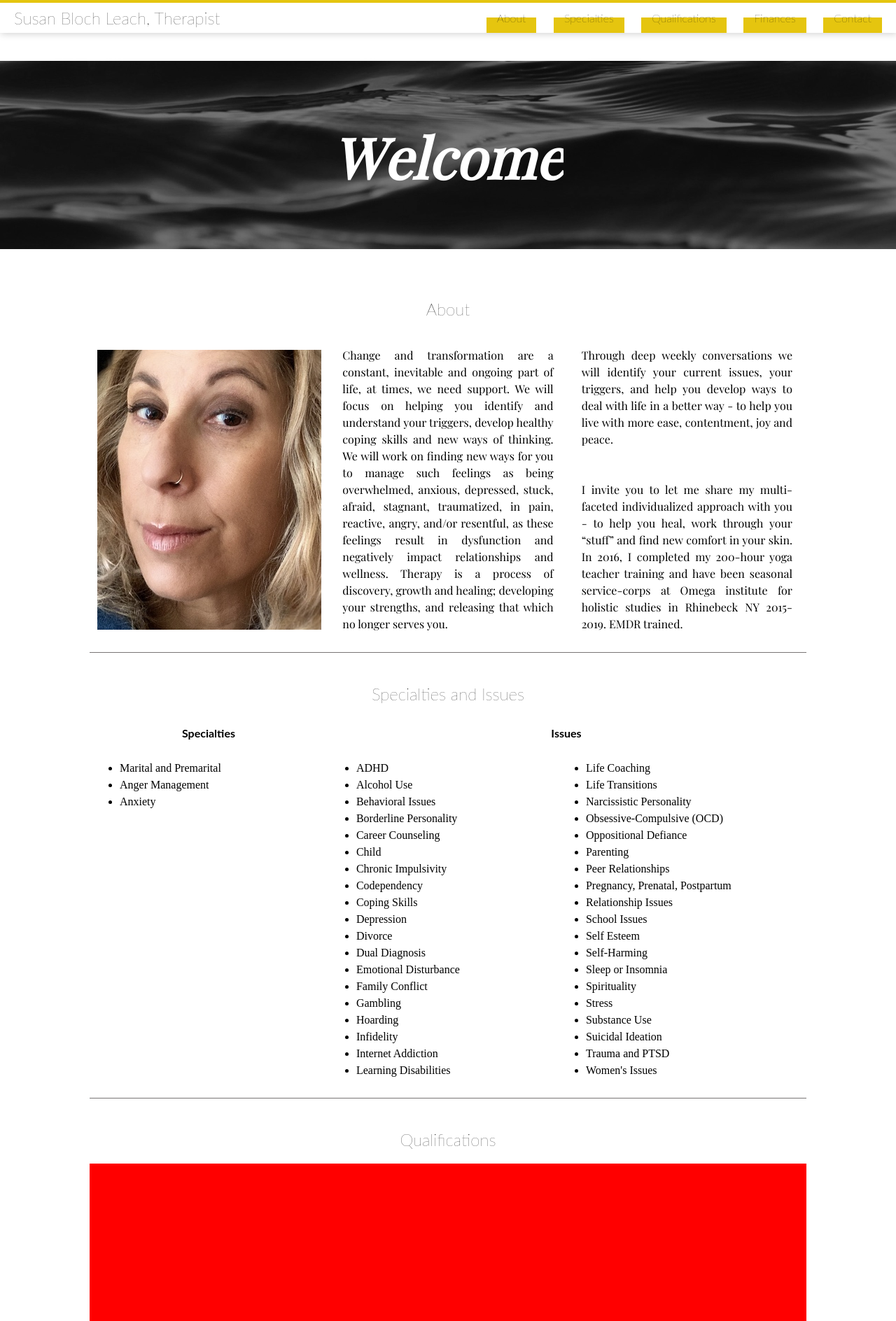
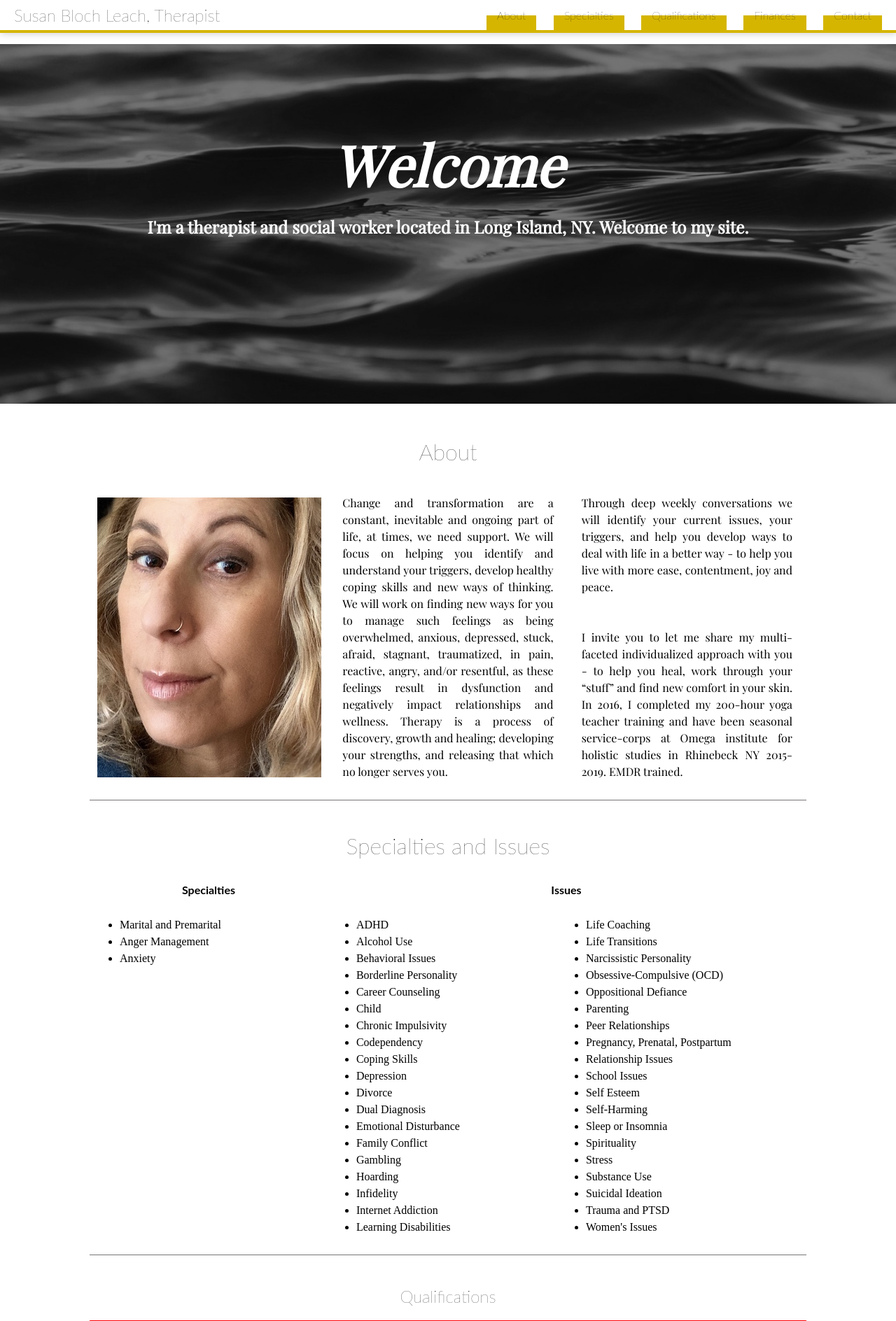
Before and after one commit to levileach/sbl-therapy-site, a PHP site: page / in a window 1280 px wide. Shown: the top 1888 px of the page at 70% size. Run offline with PHP 8.4, Linux system fonts and the light colour scheme; some libraries are stand-ins or nearby versions; some web fonts are replaced.

Commit message:
updated images and some styling

```diff
--- a/index.css
+++ b/index.css
@@ -7,7 +7,7 @@
     --site-background-color: #FFFFFF;
     --button-hover-color: #D0D0D0;
     --buton-hover-text: #4B4B4B;
-    --accent-color-1: rgb(229, 197, 15);
+    --accent-color-1: rgb(213, 181, 0);
     --nav-text-color: #767676;
 }
 
@@ -38,11 +38,12 @@ body {
     backdrop-filter: blur(10px);
     -webkit-backdrop-filter: blur(5px);
     box-shadow: 1px 1px 10px rgba(0,0,0,0.2);
+    z-index: 10;
 }
 
 /* each cell of the header table */
 #header-table td {
-    border-top: 4px solid var(--accent-color-1);
+    border-bottom: 4px solid var(--accent-color-1);
 }
 
 /* the container for the site title in the nav bar */
@@ -94,12 +95,14 @@ body {
 /* the container for the welcome text */
 #welcome-container {
     width: 100vw;
-    margin: 5vh auto;
+    margin: 2vh auto;
     color: white;
     position: relative;
     text-align: center;
     z-index: -1;
     padding: 0;
+    top: 0;
+    border-bottom: 5x solid var(--accent-color-1);
 }
 
 /* the image for the welcome text */
@@ -110,16 +113,25 @@ body {
     margin: 0;
 }
 
+#welcome-text-container {
+    position: absolute;
+    left: 0;
+    top: 40%;
+    transform: translate(0, -50%);
+    width: 100%;
+}
+
 /* the welcome text at the top */
 #welcome-text {
     font-family: var(--welcome-font);
     font-style: italic;
     font-size: 500%;
-    position: absolute;
-    left: 50%;
-    top: 50%;
-    transform: translate(-50%, -50%);
     margin: 0;
+}
+
+#welcome-subtitle {
+    font-family: var(--body-font);
+    margin: 20px auto;
 }
 
 /* the welcome class animation */
--- a/index.html
+++ b/index.html
@@ -15,12 +15,15 @@
 
 <body>
 
+<!-- create a link for the top of the page -->
+<a id="page-top" class="link-to"></a>
+
 
 <!-- the page heading and navigation menu -->
     <table id="header-table">
         <tr>
             <td id="title-container">
-                <h2>Susan Bloch Leach, Therapist</h2>
+                <a class="section-link" href="#page-top"><h2>Susan Bloch Leach, Therapist</h2></a>
             </td>
             <td id="nav-container">
                 <a class="section-link" href="#about-section"><div class="nav-button">About</div></a>
@@ -35,18 +38,21 @@
 
 <!-- the welcome container on the page -->
     <div id="welcome-container">
-        <img src="WATERS.jpeg" alt="None">
-        <h1 id="welcome-text" class="ml16">Welcome</h1>
+        <img src="Images/WATER%202.jpeg" alt="None">
+        <div id="welcome-text-container">
+            <h1 id="welcome-text" class="ml16">Welcome</h1>
+            <h2 id="welcome-subtitle" class="ml16">I'm a therapist and social worker located in Long Island, NY.
+                Welcome to my site.</h2>
+        </div>
     </div>
-
 
 
 <!-- the about section of the page -->
     <a id="about-section" class="link-to"></a>
     <div id="about" class="site-section">
-            <h2 class="section-header">About</h2>
+            <h1 class="section-header">About</h1>
         <div class="about-row">
-            <div><img id="headshot" src="HEADSHOT.jpeg" alt="None"></div>
+            <div><img id="headshot" src="Images/HEADSHOT.jpeg" alt="None"></div>
             <div>
                 Change and transformation are a constant, inevitable and ongoing part of life, at times, we need
                 support. We will focus on helping you identify and understand your triggers, develop healthy
@@ -68,42 +74,12 @@
             </div>
         </div>
     </div>
-<!--        <table id="about-table">-->
-<!--            <tr>-->
-<!--                <td class="third-width">-->
-<!--                    <div id="headshot-container">-->
-<!--                        <img id="headshot" src="HEADSHOT.jpeg" alt="None">-->
-<!--                    </div>-->
-<!--                </td>-->
-<!--                <td class="third-width">-->
-<!--                    <p>-->
-<!--                        Change and transformation are a constant, inevitable and ongoing part of life, at times, we need-->
-<!--                        support. We will focus on helping you identify and understand your triggers, develop healthy-->
-<!--                        coping skills and new ways of thinking. We will work on finding new ways for you to manage such-->
-<!--                        feelings as being overwhelmed, anxious, depressed, stuck, afraid, stagnant, traumatized, in-->
-<!--                        pain, reactive, angry, and/or resentful, as these feelings result in dysfunction and negatively-->
-<!--                        impact relationships and wellness. Therapy is a process of discovery, growth and healing;-->
-<!--                        developing your strengths, and releasing that which no longer serves you.-->
-<!--                    </p>-->
-<!--                </td>-->
-<!--                <td class="third-width">-->
-<!--                    <p>-->
-<!--                        Through deep weekly conversations we will identify your current issues, your triggers, and help-->
-<!--                        you develop ways to deal with life in a better way - to help you live with more ease,-->
-<!--                        contentment, joy and peace.-->
-<!--&lt;!&ndash;                                <br><br><br>&ndash;&gt;-->
-<!--                        I invite you to let me share my multi-faceted individualized approach with you - to help you-->
-<!--                        heal, work through your “stuff” and find new comfort in your skin. In 2016, I completed my-->
-<!--                        200-hour yoga teacher training and have been seasonal service-corps at Omega institute for-->
-<!--                        holistic studies in Rhinebeck NY 2015-2019. EMDR trained.</p>-->
-<!--                </td>-->
-<!--            </tr>-->
-<!--        </table>-->
-<!--    </div>-->
 
+
+<!-- the specialties/issues section of the page -->
     <a id="specialties-section" class="link-to"></a>
     <div id="specialties" class="site-section">
-        <h2 class="section-header">Specialties and Issues</h2>
+        <h1 class="section-header">Specialties and Issues</h1>
         <table id="specialties-table">
             <tr>
                 <th class="gray-back third-width">Specialties</th>
@@ -195,7 +171,7 @@
             translateY: [-200,0],
             easing: "easeOutExpo",
             duration: 1400,
-            delay: (el, i) => 30 * i
+            delay: (el, i) => 70 * i
         });
 </script>
 </html>
```
Also changed, not shown: Images/HEADSHOT.jpeg (renamed from HEADSHOT.jpeg), Images/WATER 1.jpeg (renamed from WATERS.jpeg), Images/WATER 2.jpeg (added), Images/ZEN GARDEN.jpg (added), Images/ZEN.jpeg (renamed from ZEN 2.jpeg).
